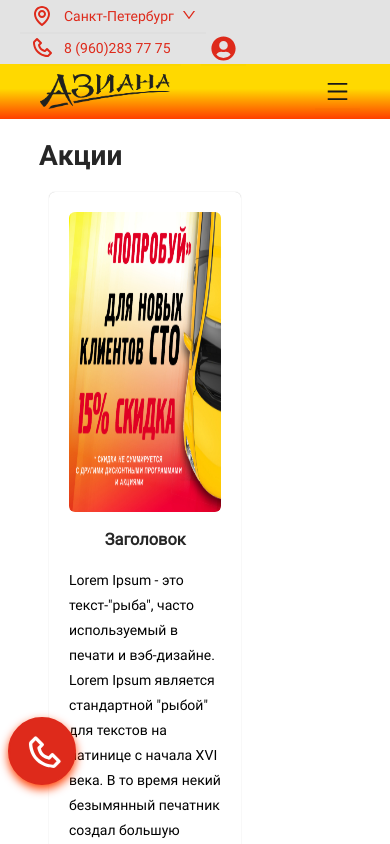
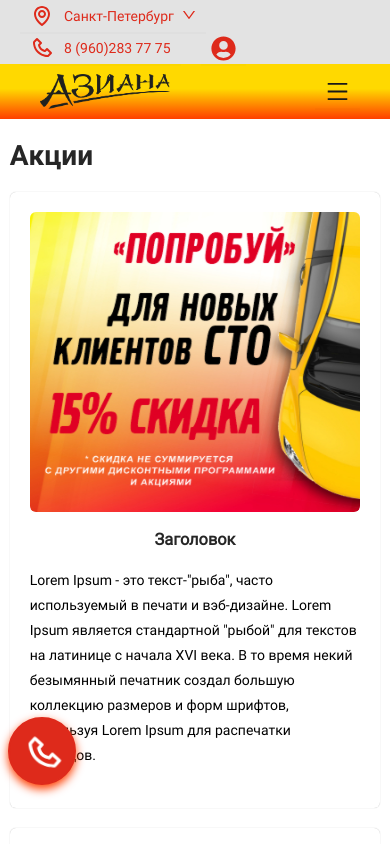
Before and after one commit to MuradKur/chinese.frontend.refresh, a React (Create React App) app: page /actions in a window 390 px wide. Shown: the top 844 px of the page. Built offline with nearby package versions, Linux system fonts and the light colour scheme.

Commit message:
fixed adaptive

```diff
--- a/src/pages/AboutCompany/AboutCompany.scss
+++ b/src/pages/AboutCompany/AboutCompany.scss
@@ -165,6 +165,10 @@ p {
 }
 
 @media screen and (max-width: 570px) {
+  .AboutCompany-leftSidebar-button {
+    width: 100%;
+  }
+
   .AboutCompany-container {
     .AboutCompany-button {
       font-size: 10px;
--- a/src/pages/Actions/Actions.scss
+++ b/src/pages/Actions/Actions.scss
@@ -4,6 +4,7 @@
 
 .Actions-column {
   max-width: 400px;
+  margin-bottom: 20px;
 
   h3 {
     font-weight: bold;
@@ -47,7 +48,7 @@
 
         img {
           width: 100%;
-          height: 400px !important;
+          max-height: 400px;
         }
       }
     }
@@ -73,6 +74,13 @@
 }
 
 @media screen and (max-width: 1250px) {
+  .Actions {
+    .container {
+      width: 90%;
+      max-width: 90%;
+    }
+  }
+
   .Actions-column {
     width: 100%;
     .Actions-card {
@@ -109,12 +117,18 @@
 }
 
 @media screen and (max-width: 940px) {
+  .Actions {
+    .container {
+      width: 95%;
+      max-width: 95%;
+    }
+  }
+
   .Actions-column {
     .Actions-card {
       a {
         margin-right: 0 !important;
         width: 100%;
-        height: 280px;
 
         img {
           width: 100%;
@@ -129,9 +143,10 @@
   .Actions-column {
     margin-left: 10px;
     margin-right: 10px;
-    width: 140%;
+    width: 50%;
+    min-width: 320px;
     .Actions-card {
-      width: 130%;
+      width: 100%;
 
       a {
         margin-bottom: 20px;
@@ -147,15 +162,25 @@
   }
 }
 
+@media screen and (max-width: 725px) {
+  .Actions-column {
+    min-width: 370px;
+  }
+
+  .Actions {
+    .ant-row-space-between {
+      justify-content: center;
+    }
+  }
+}
+
 @media screen and (max-width: 630px) {
   .Actions-column {
-    width: 140%;
+    width: 70%;
+
     .Actions-card {
-      width: 140%;
-
       a {
         margin-bottom: 20px;
-        width: 120%;
         height: 100%;
 
         img {
@@ -169,9 +194,9 @@
 
 @media screen and (max-width: 400px) {
   .Actions-column {
-    flex-direction: column;
-    align-items: center;
     width: 100%;
+    min-width: 100%;
+
     .Actions-card {
       a {
         margin-right: 0 !important;
--- a/src/pages/Actions/Actions.tsx
+++ b/src/pages/Actions/Actions.tsx
@@ -16,7 +16,7 @@ const Actions: FC<IProps> = () => {
   }, []);
 
   return (
-    <div className="bg-white">
+    <div className="bg-white Actions">
       <div className="container page-with-header">
         <div className="pt-3">
           <h1 className="Actions-title">Акции</h1>
--- a/src/pages/Main/Main.scss
+++ b/src/pages/Main/Main.scss
@@ -301,3 +301,10 @@
   height: 2px;
   width: 30%;
 }
+
+@media screen and (max-width: 550px) {
+  .MainNews-container {
+    padding-left: 20px;
+    padding-right: 20px;
+  }
+}
--- a/src/pages/News/News.scss
+++ b/src/pages/News/News.scss
@@ -95,8 +95,17 @@ p {
 }
 
 @media screen and (max-width: 715px) {
+  .LeftSideBar {
+    min-width: 100%;
+    max-width: 100%;
+  }
+
   .News-leftSidebar-button {
-    display: none;
+    padding-right: 0;
+  }
+
+  .News-leftSidebar-button-title {
+    display: block;
   }
 }
 
--- a/src/pages/TechnicalMaintenance/TechnicalMaintenance.scss
+++ b/src/pages/TechnicalMaintenance/TechnicalMaintenance.scss
@@ -41,6 +41,10 @@
 }
 
 .TechnicalMaintenance {
+  .ant-table-wrapper {
+    overflow-x: auto;
+  }
+
   .cars-list {
     display: flex;
 
--- a/src/pages/Vacancies/Vacancies.scss
+++ b/src/pages/Vacancies/Vacancies.scss
@@ -54,3 +54,28 @@ p {
   padding-top: 110px;
   padding-bottom: 110px;
 }
+
+@media screen and (max-width: 1110px) {
+  .Vacancies-leftSidebar-button-title {
+    display: block;
+
+    .LeftSideBar {
+      min-width: 100%;
+      max-width: 100%;
+    }
+
+    .Vacancies-title-block {
+      padding-top: 20px;
+    }
+  }
+}
+
+@media screen and (max-width: 680px) {
+  .Vacancies-button-block-div {
+    display: block;
+
+    .Vacancies-button-block {
+      width: 100%;
+    }
+  }
+}
```
